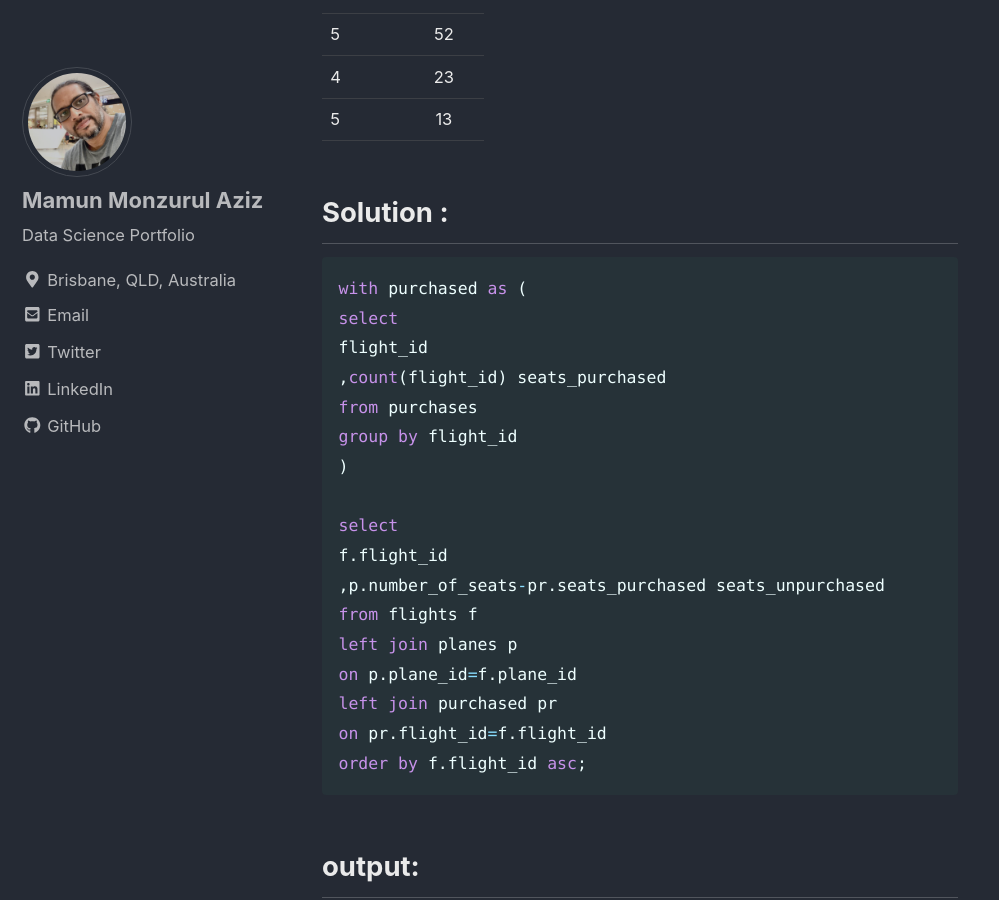
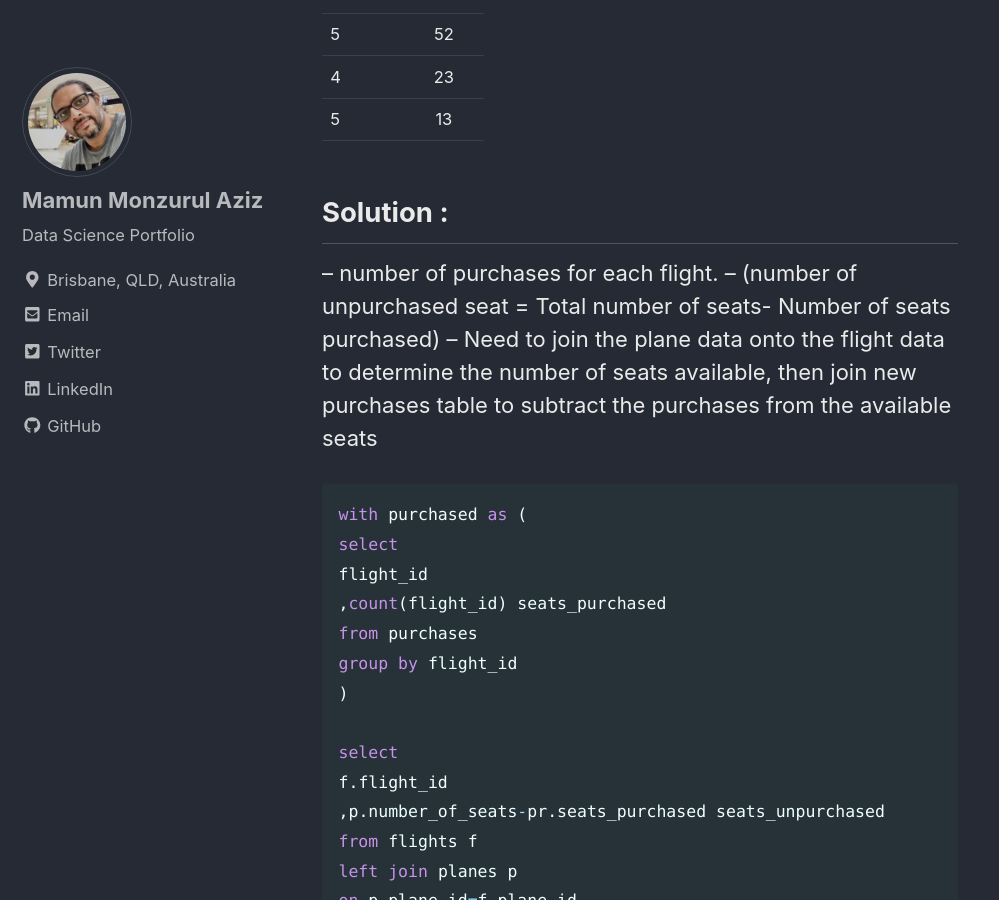
Before and after one commit to mamunmaziz/mamunmaziz.github.io, a Jekyll site: the page built from _posts/2022-12-12-MYSQL-subqueries.md, in a window 1280 px wide and 900 px high, scrolled down 2092 px. Shown: the whole window, without its empty margins (0-999 px from the left). Built offline with Jekyll 4.4.1, drawn with Linux system fonts in a browser that asks for light colours; cached includes are drawn as plain includes; nearby versions of some CDN libraries.

Commit message:
Update 2022-12-12-MYSQL-subqueries.md

````diff
--- a/_posts/2022-12-12-MYSQL-subqueries.md
+++ b/_posts/2022-12-12-MYSQL-subqueries.md
@@ -55,6 +55,9 @@ Create a query to display the number of unpurchased seats for each flight ID.
 
 
 ## Solution :
+-- number of purchases for each flight.
+-- (number of unpurchased seat = Total number of seats- Number of seats purchased)
+-- Need to join the plane data onto the flight data to determine the number of seats available, then join  new purchases table to subtract the purchases from the available seats
 
 ```sql
 with purchased as (
````
